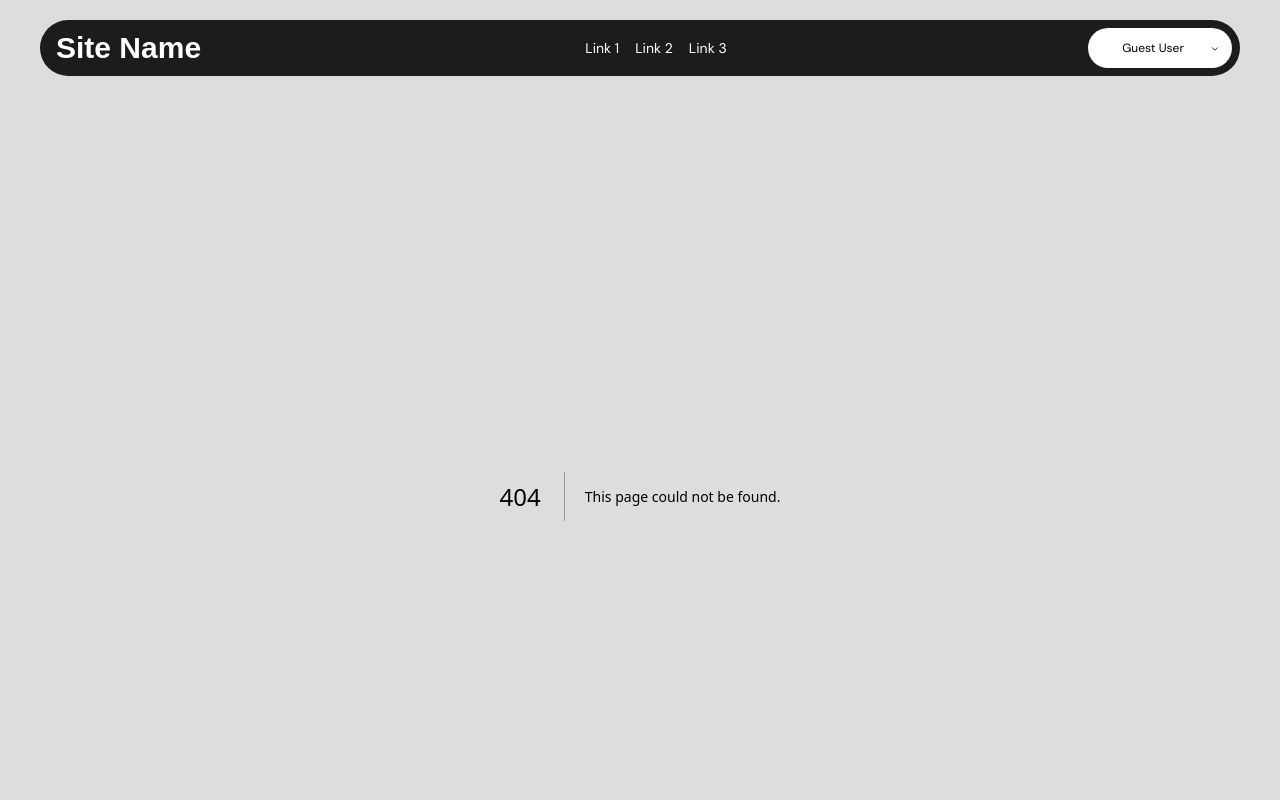
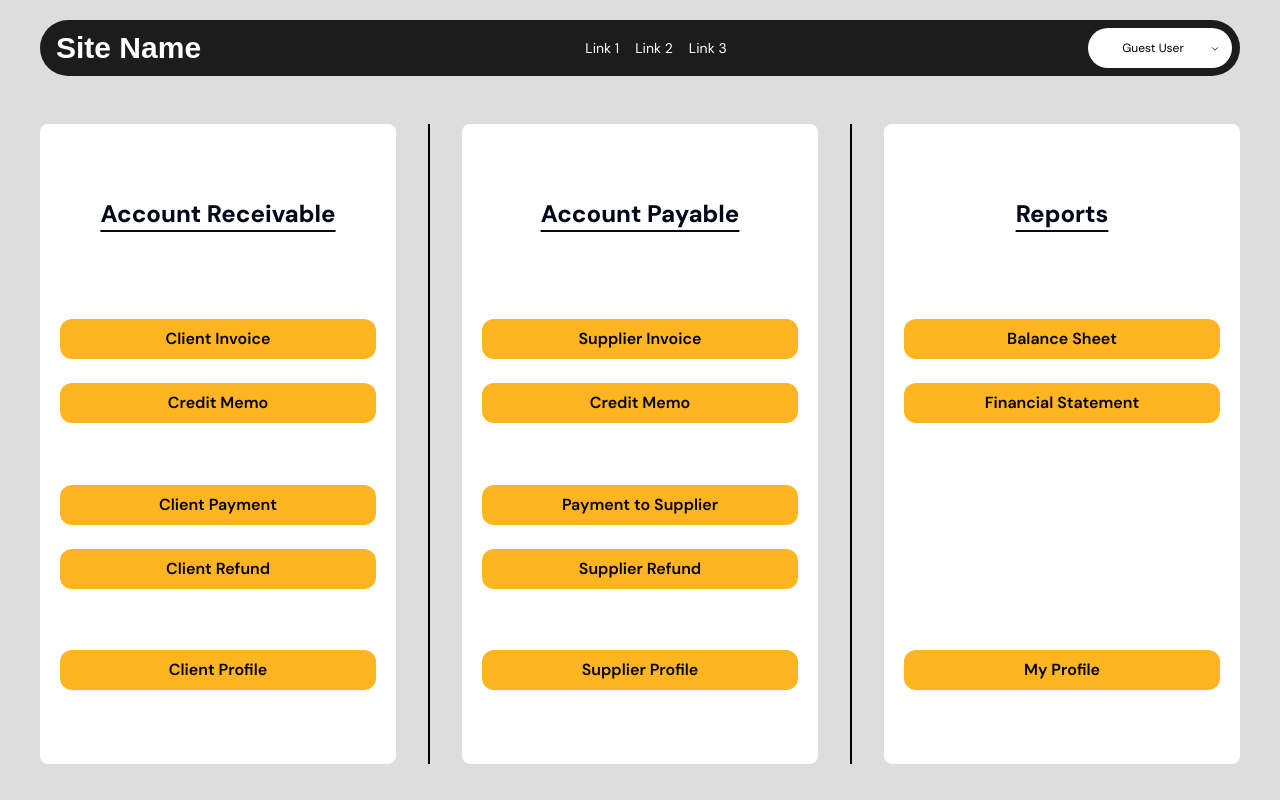
Before and after one commit to Chiuchiu12138/Accounting-System-Application, a Next.js app in the folder accounting-system/: page /dashboard in a window 1280 px wide. Before the commit this address had no page. Shown: the top 800 px of the page. Built offline with nearby package versions, Linux system fonts and the light colour scheme; a web font is replaced by a local one.

Commit message:
Add dashboard page

```diff
--- /dev/null
+++ b/accounting-system/src/app/dashboard/page.tsx
@@ -0,0 +1,81 @@
+import Link from "next/link";
+import { Button } from "../_components/shadcn/button";
+
+export default function Home() {
+  return (
+    <div className="flex w-full min-h-[80vh] mt-12">
+      <div className="flex flex-col justify-evenly w-full p-5 bg-white rounded-lg gap-2">
+        <h2 className="text-2xl font-gigabold text-center w-full mb-7 underline underline-offset-8">
+          Account Receivable
+        </h2>
+        <div className="w-full flex flex-col">
+          <Link className="w-full" href="/receivable/client-invoice">
+            <Button className="w-full" variant="hightlighted">
+              Client Invoice
+            </Button>
+          </Link>
+          <br></br>
+          <Link className="w-full" href="/receivable/credit-memo">
+            <Button className="w-full" variant="hightlighted">
+              Credit Memo
+            </Button>
+          </Link>
+        </div>
+        <div className="w-full flex flex-col">
+          <Button variant="hightlighted">Client Payment</Button>
+          <br></br>
+          <Button variant="hightlighted">Client Refund</Button>
+        </div>
+        <div className="w-full flex flex-col">
+          <Link className="w-full" href="/receivable/client-profile">
+            <Button className="w-full" variant="hightlighted">
+              Client Profile
+            </Button>
+          </Link>
+        </div>
+      </div>
+
+      <div className="border-r-2 border-black mx-8"></div>
+
+      <div className="flex flex-col justify-evenly w-full p-5 bg-white rounded-lg gap-2">
+        <h2 className="text-2xl font-gigabold text-center w-full mb-7 underline underline-offset-8">
+          Account Payable
+        </h2>
+        <div className="w-full flex flex-col">
+          <Button variant="hightlighted">Supplier Invoice</Button>
+          <br></br>
+          <Button variant="hightlighted">Credit Memo</Button>
+        </div>
+        <div className="w-full flex flex-col">
+          <Button variant="hightlighted">Payment to Supplier</Button>
+          <br></br>
+          <Button variant="hightlighted">Supplier Refund</Button>
+        </div>
+        <div className="w-full flex flex-col">
+          <Button className="w-full" variant="hightlighted">
+            Supplier Profile
+          </Button>
+        </div>
+      </div>
+
+      <div className="border-r-2 border-black mx-8"></div>
+
+      <div className="flex flex-col justify-evenly w-full p-5 bg-white rounded-lg gap-2">
+        <h2 className="text-2xl font-gigabold text-center w-full mb-7 underline underline-offset-8">
+          Reports
+        </h2>
+        <div className="w-full flex flex-col">
+          <Button variant="hightlighted">Balance Sheet</Button>
+          <br></br>
+          <Button variant="hightlighted">Financial Statement</Button>
+        </div>
+        <div className="h-[104px]"></div>
+        <div className="w-full flex flex-col">
+          <Button className="w-full" variant="hightlighted">
+            My Profile
+          </Button>
+        </div>
+      </div>
+    </div>
+  );
+}
```
